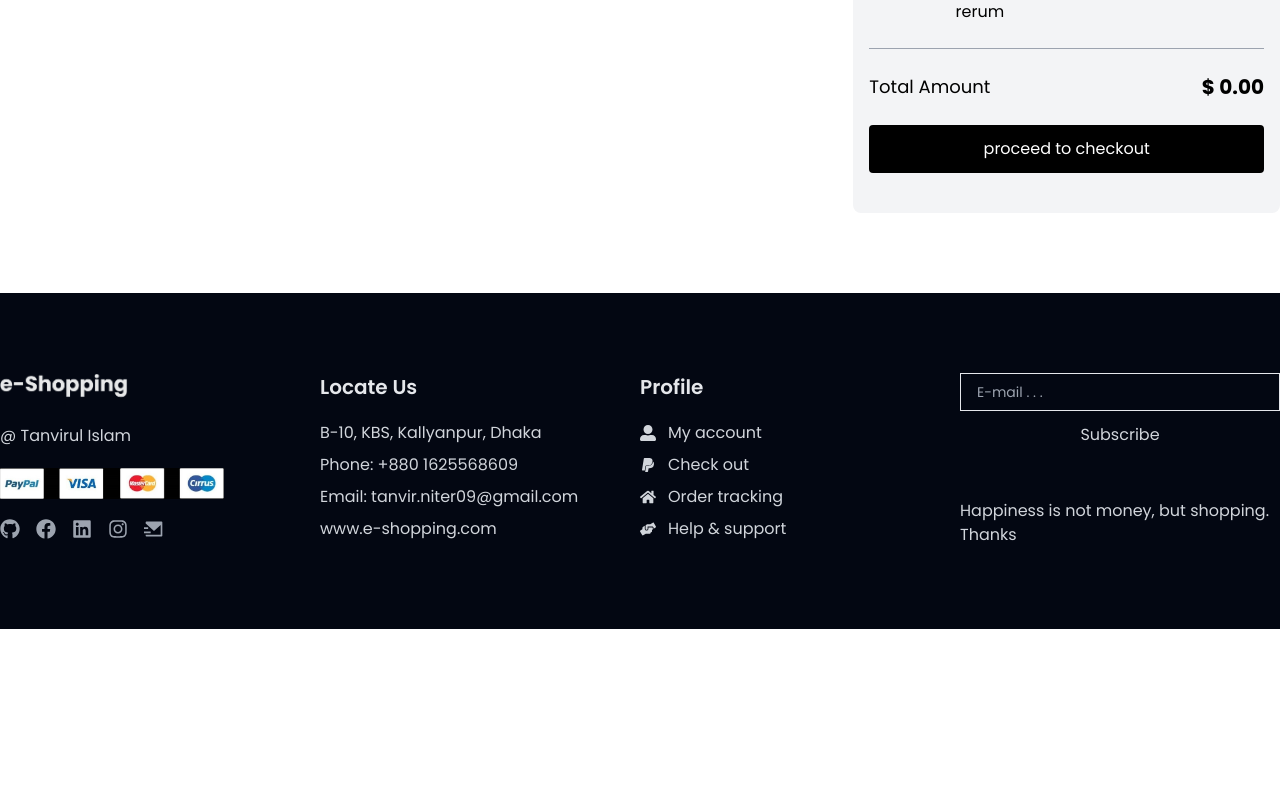
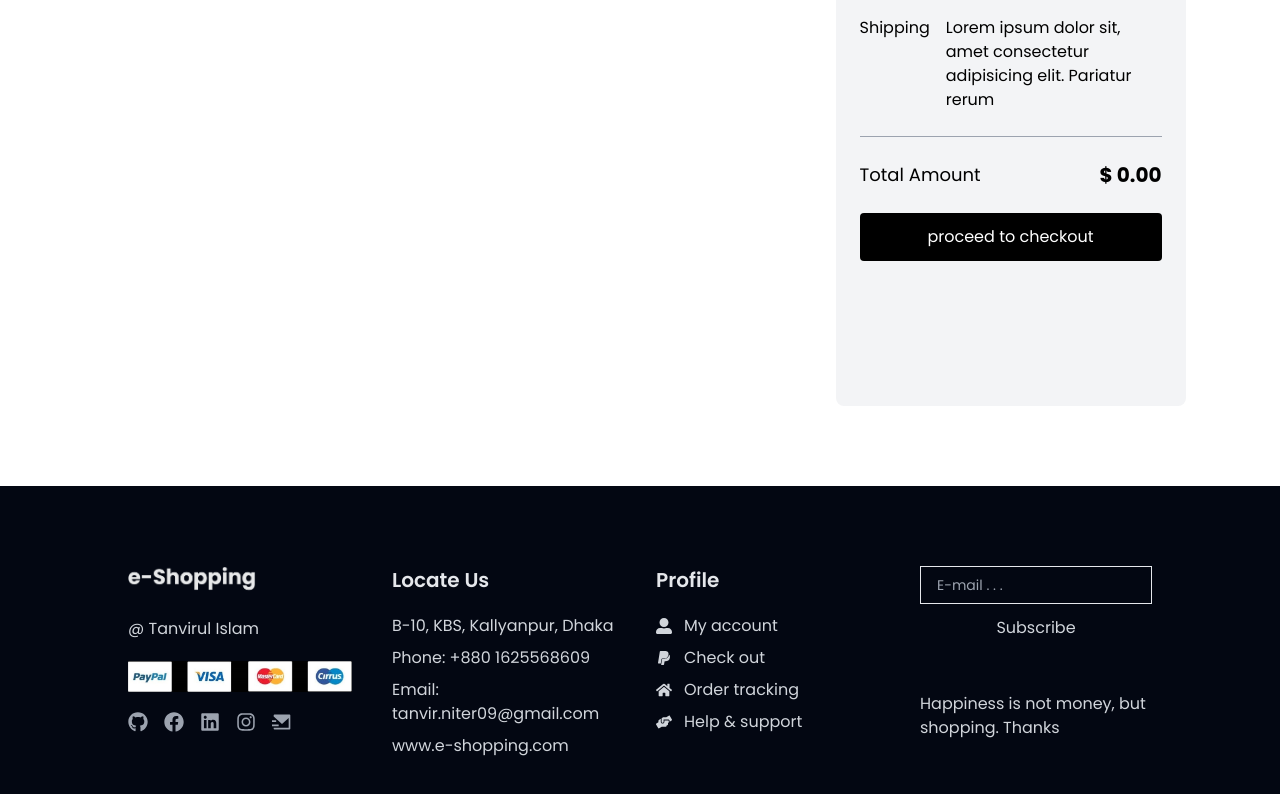
Before and after one commit to tanvir35web/e-shopping, a React (Vite) app: page /cart in a window 1280 px wide. Shown: the part 1328-2122 px from the top of the page. Before the commit the page ends 1957 px from the top, so only its background shows below. Built offline with nearby package versions, Linux system fonts and the light colour scheme.

Commit message:
responsive design loading

```diff
--- a/src/components/Footer.jsx
+++ b/src/components/Footer.jsx
@@ -15,7 +15,7 @@ import { RiMailSendFill } from "react-icons/ri";
 const Footer = () => {
     return (
         <div className="bg-gray-950 text-gray-300 py-20 font-bodyFont">
-            <div className="max-w-screen-xl mx-auto grid grid-cols-4">
+            <div className="max-w-screen-xl w-4/5 mx-auto grid grid-row-1 gap-8 md:grid-cols-2 lg:grid-cols-4">
                 <div className="flex flex-col gap-5">
                     <img className="w-32" src={lightLogo} alt="Payment logos" />
                     <p>@ Tanvirul Islam </p>
--- a/src/components/ProductDetails.jsx
+++ b/src/components/ProductDetails.jsx
@@ -17,10 +17,10 @@ const ProductDetails = () => {
 
     return (
         <div>
-            <div className="max-w-screen-xl mx-auto my-10 flex gap-10">
-                <div className="w-2/5 relative">
+            <div className="max-w-screen-xl mx-auto my-10 flex flex-col lg:flex-row items-center gap-10">
+                <div className="w-4/5 lg:w-2/5 relative">
                     <img
-                        className="w-full h-[650px] object-cover rounded-2xl shadow-lg"
+                        className=" lg:w-full h-auto lg:h-[650px] object-cover rounded-2xl shadow-lg"
                         src={details.image}
                         alt="product image"
                     />
@@ -33,7 +33,7 @@ const ProductDetails = () => {
                     </div>
                 </div>
 
-                <div className="w-3/5 flex flex-col justify-center gap-12 ">
+                <div className="w-4/5 flex flex-col justify-center gap-12 ">
                     <div>
                         <h2 className="text-4xl font-semibold">
                             {details.title}
@@ -63,7 +63,7 @@ const ProductDetails = () => {
                         {details.description}
                     </p>
                     <div>
-                        <div className="flex items-center gap-6">
+                        <div className="flex items-center gap-6 sm:flex-row flex-col lg:flex-row">
                             <div className="flex items-center gap-6 border-[2px] px-4 py-2">
                                 <p className="text-sm">Quantity</p>
                                 <div className="flex items-center gap-4 text-sm font-semibold">
@@ -101,7 +101,8 @@ const ProductDetails = () => {
                                             quantity: baseQuantity,
                                             description: details.description,
                                         })
-                                    ) & toast.success(`${details.title} is added`)
+                                    ) &
+                                    toast.success(`${details.title} is added`)
                                 }
                                 className="bg-gray-700 px-6 py-2 text-white hover:bg-amber-300 hover:text-black font-semibold  duration-300"
                             >
--- a/src/components/Products.jsx
+++ b/src/components/Products.jsx
@@ -2,7 +2,6 @@ import React from "react";
 import ProductsCard from "./ProductsCard";
 
 const Products = ({ products }) => {
-
     return (
         <div className="py-10">
             <div className="flex flex-col items-center gap-4">
@@ -11,20 +10,20 @@ const Products = ({ products }) => {
                 </h1>
                 <span className="w-20 h-[3px] bg-black rounded-xl"></span>
                 <p className="max-w-[700px] text-center text-gray-600">
-          Lorem ipsum dolor sit amet consectetur adipisicing elit. Quos,
-          voluptates assumenda debitis sit voluptas, officia numquam ea
-          recusandae quam impedit facilis voluptatibus nobis fugit? Ad, tenetur?
-          Tenetur quasi quos facilis blanditiis animi odio qui accusamus soluta.
-          Minima provident aspernatur eligendi dolor fugiat hic, quia
-          reprehenderit tenetur, magni, atque officiis iste.
+                    Lorem ipsum dolor sit amet consectetur adipisicing elit.
+                    Quos, voluptates assumenda debitis sit voluptas, officia
+                    numquam ea recusandae quam impedit facilis voluptatibus
+                    nobis fugit? Ad, tenetur? Tenetur quasi quos facilis
+                    blanditiis animi odio qui accusamus soluta. Minima provident
+                    aspernatur eligendi dolor fugiat hic, quia reprehenderit
+                    tenetur, magni, atque officiis iste.
                 </p>
             </div>
-      <div className="max-w-screen-xl mx-auto py-10 grid grid-cols-4 gap-10">
+            <div className="max-w-screen-xl mx-auto py-10 grid lg:grid-cols-4 gap-10 sm:grid-cols-2 w-11/12">
                 {products.map((item) => (
                     <ProductsCard key={item._id} product={item} />
                 ))}
             </div>
-
         </div>
     );
 };
--- a/src/components/cartItem.jsx
+++ b/src/components/cartItem.jsx
@@ -16,7 +16,7 @@ const CartItem = () => {
     const productData = useSelector((item) => item.shopping.productData);
 
     return (
-        <div className="w-2/3 pr-10 ">
+        <div className="w-full lg:w-2/3 pr-10 ">
             <div className="w-full">
                 <h2 className="text-2xl">Shopping Cart</h2>
             </div>
--- a/src/pages/Cart.jsx
+++ b/src/pages/Cart.jsx
@@ -43,9 +43,9 @@ const Cart = () => {
                 alt="cart section banner image"
             />
 
-            <div className="max-w-screen-xl mx-auto py-20 flex">
+            <div className="max-w-screen-xl mx-auto py-20 flex flex-wrap w-11/12">
                 <CartItem />
-                <div className="w-1/3 bg-gray-100 py-10 px-4 rounded-lg">
+                <div className="lg:w-[350px] h-[550px] bg-gray-100  py-10 px-6 rounded-lg mt-16 md:w-full">
                     <div className="flex flex-col border-b-[1px] gap-6 border-b-gray-400 pb-6">
                         <h2 className="text-2xl font-medium">Cart Total</h2>
                         <p className="flex items-center gap-4 mt-3 text-base">
```
Lines whose indentation alone changed are shown as unchanged.
